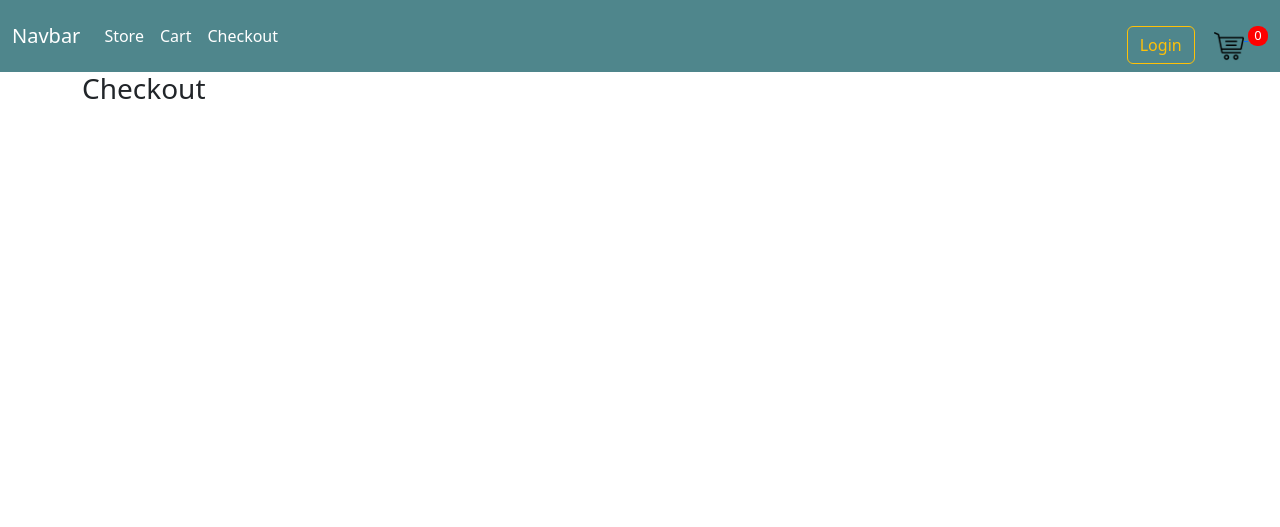
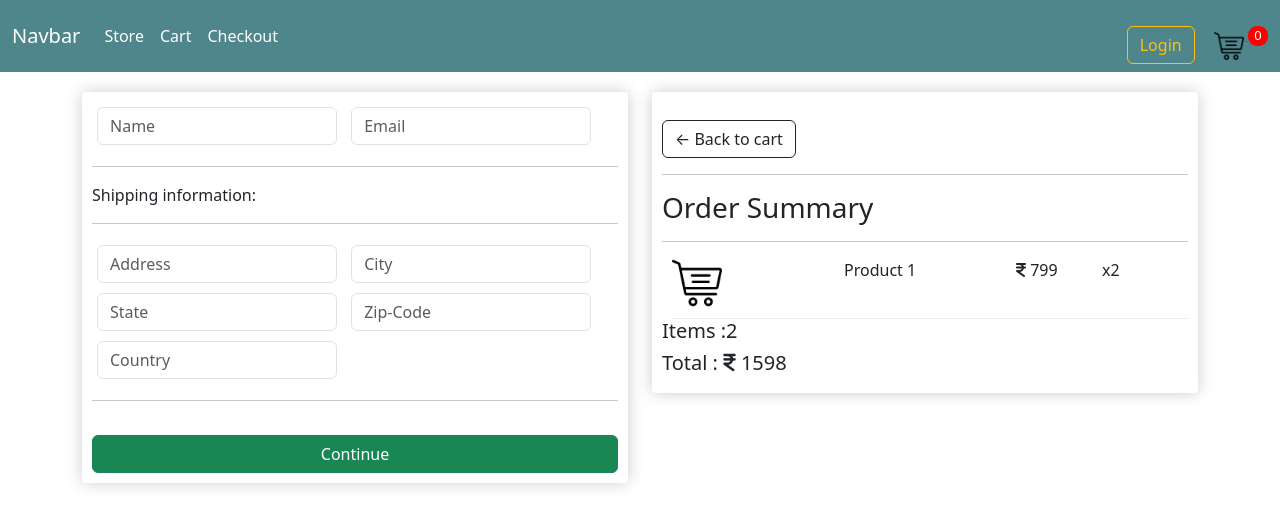
Before and after one commit to Jasir-jas/E-Commerce-Basic-Site, a Django app: page /checkout/ in a window 1280 px wide. Shown: the top 527 px of the page. Run offline with Django 4.2, Linux system fonts and the light colour scheme.

```diff
--- a/ECOMMERCE/ecommerce_app/templates/ecommerce_app/cart.html
+++ b/ECOMMERCE/ecommerce_app/templates/ecommerce_app/cart.html
@@ -46,7 +46,6 @@
                     <div class="quantity">
                         <i class="fa-solid fa-caret-up chg-quantity"></i><br>
                         <i class="fa-solid fa-caret-down chg-quantity"></i>
-                        <!-- <img class="chg-quantity" src="{% static "images/down-arrow.png" %}"> -->
                     </div>
                 </div>
                 <div style="flex: 1;" class="fcart"><i class="fa-solid fa-indian-rupee-sign"></i> 2497</div>
--- a/ECOMMERCE/ecommerce_app/templates/ecommerce_app/checkout.html
+++ b/ECOMMERCE/ecommerce_app/templates/ecommerce_app/checkout.html
@@ -2,7 +2,82 @@
 {% load static %}
 
 {% block content %}
+<div class="row">
+    <div class="col-lg-6">
+        <div class="box-element" id="form-wrapper">
+            <form id="form">
+                <div class="user-info">
+                    <div class="form-field">
+                        <input required class="form-control" type="text" name="name" placeholder="Name">
+                    </div>
 
-<h3>Checkout</h3>
+                    <div class="form-field">
+                        <input required class="form-control" type="email" name="email" placeholder="Email">
+                    </div>
+                </div>
+
+                <div class="shipping-info">
+                    <hr>
+                    <p>Shipping information:</p>
+                    <hr>
+                    <div class="form-field">
+                        <input required class="form-control" type="text" name="address" placeholder="Address">
+                    </div>
+
+                    <div class="form-field">
+                        <input required class="form-control" type="text" name="city" placeholder="City">
+                    </div>
+
+                    <div class="form-field">
+                        <input required class="form-control" type="text" name="state" placeholder="State">
+                    </div>
+
+                    <div class="form-field">
+                        <input required class="form-control" type="text" name="zipcode" placeholder="Zip-Code">
+                    </div>
+
+                    <div class="form-field">
+                        <input required class="form-control" type="text" name="country" placeholder="Country">
+                    </div>
+                </div>
+
+                <hr>
+
+                <input id="form-button" style="width: 100%;" class="btn btn-success btn-block" type="submit"
+                    value="Continue">
+            </form>
+
+        </div>
+        <br>
+
+        <div class="box-element hidden" id="payment-info">
+            <small>paypal Options</small>
+        </div>
+    </div>
+
+    <div class="col-lg-6">
+        <div class="box-element">
+            <a class="btn btn-outline-dark" href="{% url 'cart' %}">&#8592; Back to cart</a>
+            <hr>
+            <h3>Order Summary</h3>
+            <hr>
+            <div class="cart-row">
+
+                <div style="flex: 2;">
+                    <img class="row-image" src="{% static "images/cart1.png" %}">
+                </div>
+                <div style="flex: 2;">Product 1</div>
+                <div style="flex: 1;"><i class="fa-solid fa-indian-rupee-sign"></i> 799</div>
+                <div style="flex: 1;"> x2</div>
+            </div>
+            <h5>Items :2</h5>
+            <h5>Total : <i class="fa-solid fa-indian-rupee-sign"></i> 1598</h5>
+
+
+        </div>
+    </div>
+</div>
+
+
 
 {% endblock content %}
--- a/ECOMMERCE/ecommerce_app/templates/ecommerce_app/store.html
+++ b/ECOMMERCE/ecommerce_app/templates/ecommerce_app/store.html
@@ -6,7 +6,7 @@
 
 <div class="row">
     <div class="col-lg-4">
-        <img class="thumbnail" src="{% static "images/placeholder.png" %}" alt="">
+        <img class="thumbnail" src="{% static "images/camera.jpg" %}" alt="">
         <div class="box-element product">
             <h6><strong>Product</strong></h6>
             <hr>
@@ -18,7 +18,7 @@
     </div>
 
     <div class="col-lg-4">
-        <img class="thumbnail" src="{% static "images/placeholder.png" %}" alt="">
+        <img class="thumbnail" src="{% static "images/pant.jpg" %}" alt="">
         <div class="box-element product">
             <h6><strong>Product</strong></h6>
             <hr>
@@ -30,7 +30,7 @@
     </div>
 
     <div class="col-lg-4">
-        <img class="thumbnail" src="{% static "images/placeholder.png" %}" alt="">
+        <img class="thumbnail" src="{% static "images/shoe.jpg" %}" alt="">
         <div class="box-element product">
             <h6><strong>Product</strong></h6>
             <hr>
--- a/ECOMMERCE/static/css/main.css
+++ b/ECOMMERCE/static/css/main.css
@@ -90,12 +90,9 @@ h1,h2,h3,h4,h5,h6{
     width: 20px;
     cursor: pointer;
     display: block;
-    /* margin-top: -3px; */
+    margin-top: 5px;
     transition: .1s;
 }
-
-
-
 
 .chg-quantity:hover{
     opacity: .6;
```
Also changed, not shown: ECOMMERCE/static/images/camera.jpg (added), ECOMMERCE/static/images/down-arrow.png (deleted), ECOMMERCE/static/images/pant.jpg (added), ECOMMERCE/static/images/shoe.jpg (added), ECOMMERCE/static/images/up-arrow.png (deleted).
